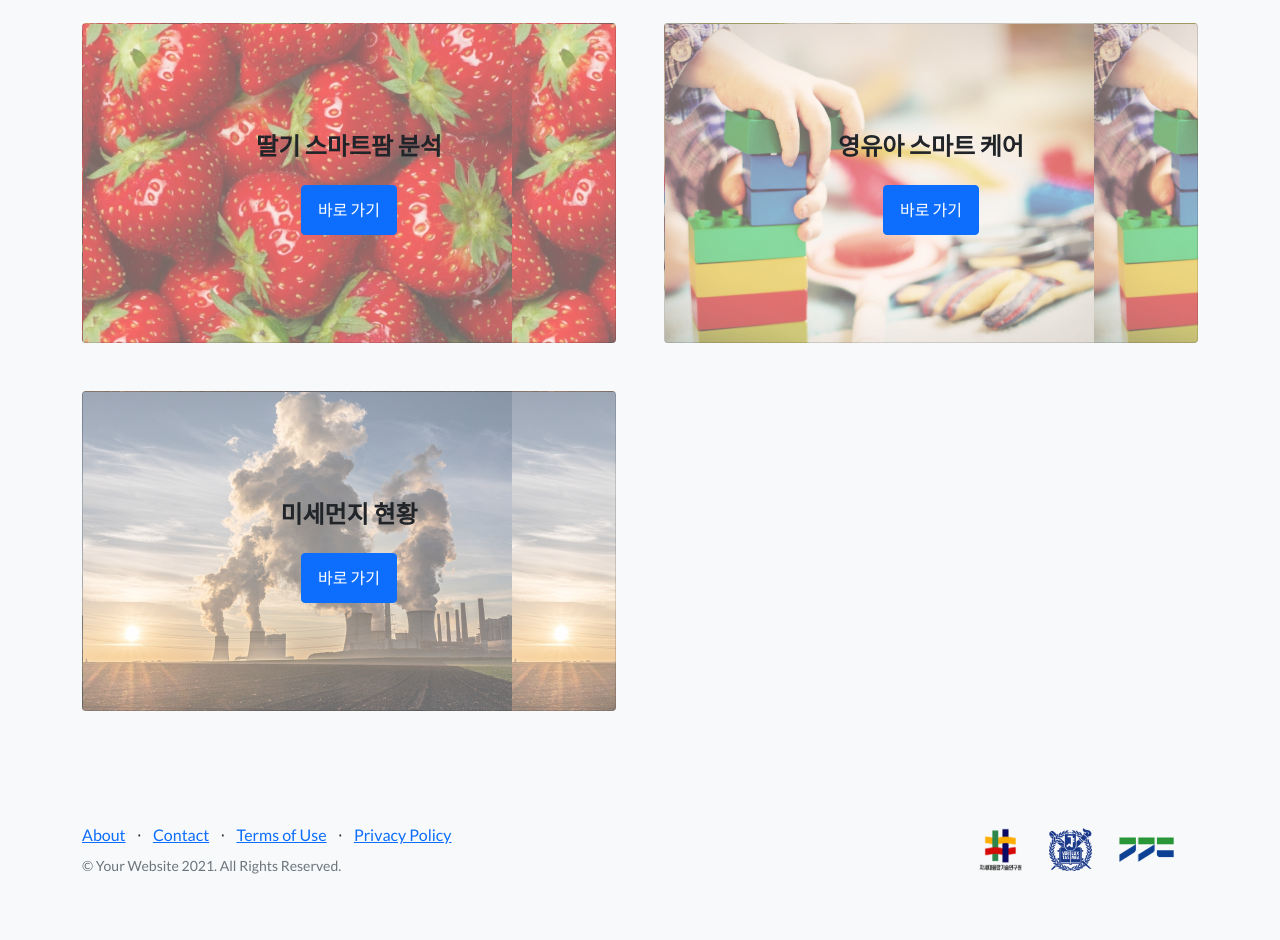
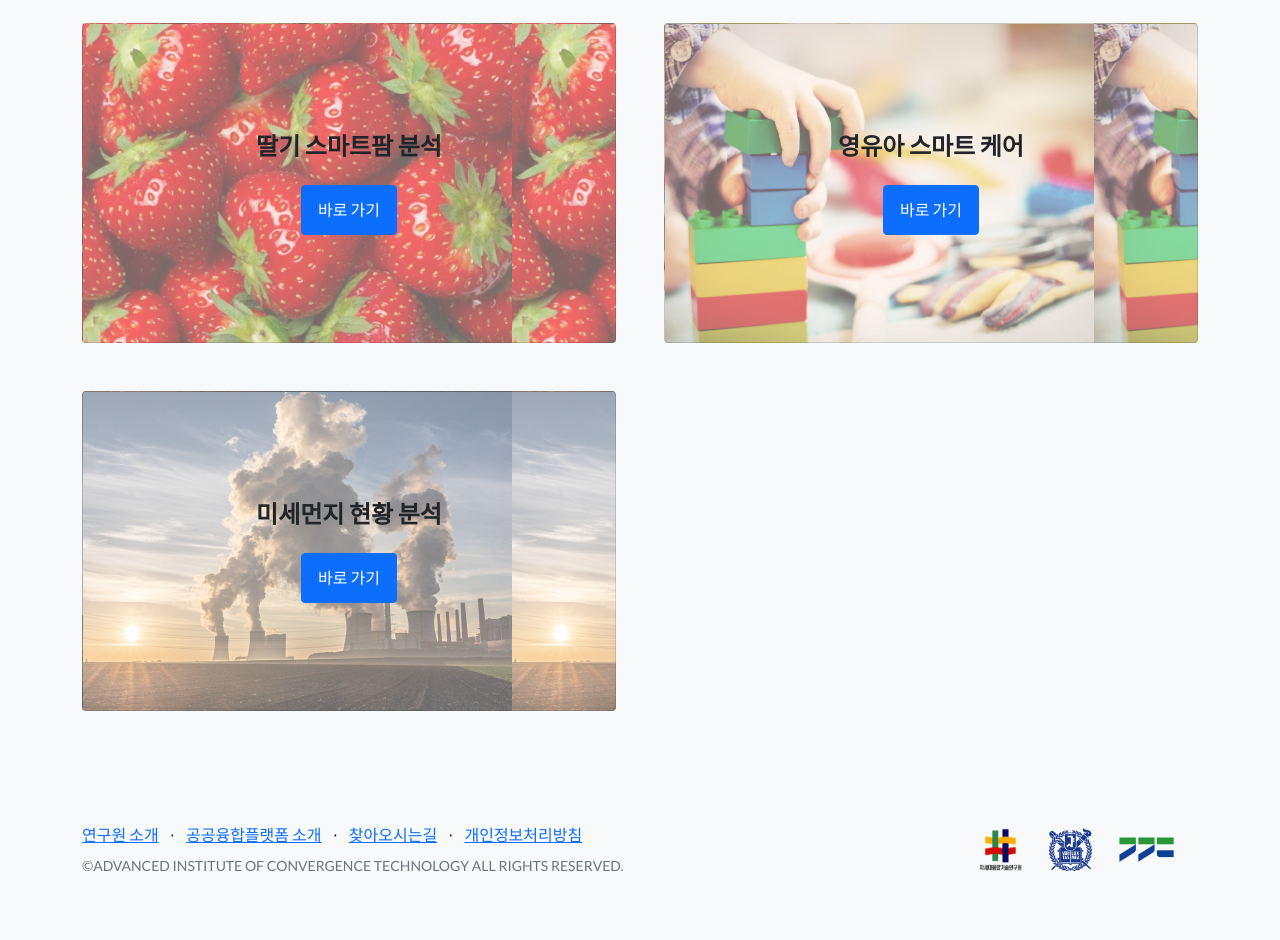
Before and after one commit to Sinijinii/AICT-platform, a Django app: page / in a window 1280 px wide. Shown: the part 503-1443 px from the top of the page. Run offline with Django 3.2, Linux system fonts and the light colour scheme; some libraries are stand-ins or nearby versions.

Commit message:
merge from master(github)

```diff
--- a/smartfarm_page/templates/index.html
+++ b/smartfarm_page/templates/index.html
@@ -70,7 +70,7 @@
                     <div class="col-lg-6 col-xxl-4 mb-5">
                         <div class="card justify-content-center" style="height:320px; background-image: url('../static/smartfarm_page/assets/img/dust.png');">
                             <div class="text-center">
-                                <h2 class="fs-4 fw-bold">미세먼지 현황</h2>
+                                <h2 class="fs-4 fw-bold">미세먼지 현황 분석</h2>
                                 <div class="row mb-3"></div>
                                 <a href="finedust1" class="btn btn-primary btn-m"> 바로 가기 </a>
                             </div>
@@ -87,15 +87,16 @@
                 <div class="row">
                     <div class="col-lg-6 h-100 text-center text-lg-start my-auto">
                         <ul class="list-inline mb-2">
-                            <li class="list-inline-item"><a href="#!">About</a></li>
+                            <li class="list-inline-item"><a href="https://aict.snu.ac.kr/?p=18">연구원 소개</a></li>
                             <li class="list-inline-item">⋅</li>
-                            <li class="list-inline-item"><a href="#!">Contact</a></li>
+                            <li class="list-inline-item"><a href="https://aict.snu.ac.kr/?p=31">공공융합플랫폼 소개</a></li>
                             <li class="list-inline-item">⋅</li>
-                            <li class="list-inline-item"><a href="#!">Terms of Use</a></li>
+                            <li class="list-inline-item"><a href="https://aict.snu.ac.kr/?p=17">찾아오시는길</a></li>
                             <li class="list-inline-item">⋅</li>
-                            <li class="list-inline-item"><a href="#!">Privacy Policy</a></li>
+                            <li class="list-inline-item"><a href="https://aict.snu.ac.kr/?p=125">개인정보처리방침</a></li>
+
                         </ul>
-                        <p class="text-muted small mb-4 mb-lg-0">&copy; Your Website 2021. All Rights Reserved.</p>
+                        <p class="text-muted small mb-4 mb-lg-0">&copy;ADVANCED INSTITUTE OF CONVERGENCE TECHNOLOGY ALL RIGHTS RESERVED. </p>
                     </div>
                     <div class="col-lg-6 h-100 text-center text-lg-end my-auto">
                         <ul class="list-inline mb-0">
```
Also changed, not shown: .gitignore.txt (added), smartfarm_page/static/smartfarm_page/assets/img/logo3.png (added), smartfarm_page/static/smartfarm_page/assets/img/seoul.png (added), smartfarm_page/static/smartfarm_page/assets/img/str_bg.png, smartfarm_page/static/smartfarm_page/css/styles.css.
